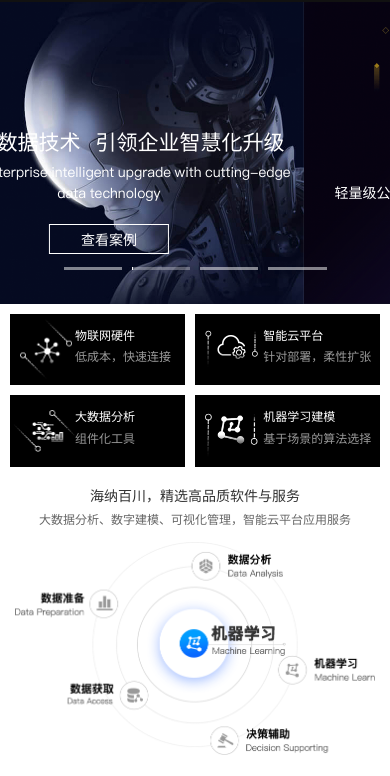
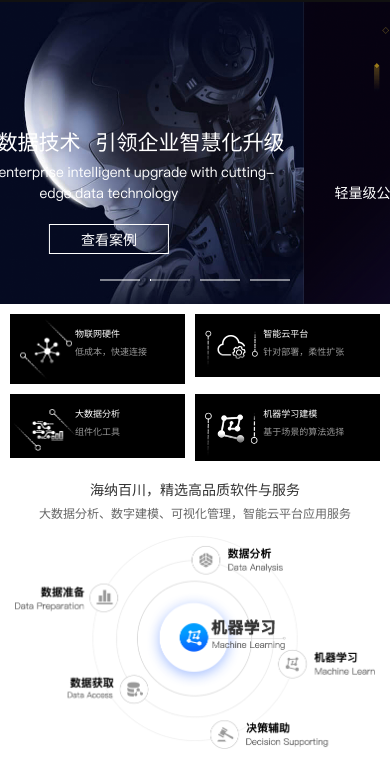
Before and after one commit to DouLu/sd-website, a plain HTML site: page index.html in a window 390 px wide. Shown: the part 42-818 px from the top of the page. Drawn offline with nearby package versions, Linux system fonts and the light colour scheme; a web font is replaced by a local one.

Commit message:
1、update

```diff
--- a/index.js
+++ b/index.js
@@ -5,6 +5,9 @@
  */
 window.onload = function () {
     // $('#sd_carousel').carousel('pause');
+
+    var topH = $('.carousel-inner').height() - 25;
+    $('#sd_carousel .carousel-indicators').css('top',topH);
 
     if(/Android|webOS|iPhone|iPod|BlackBerry/i.test(navigator.userAgent)) {
         //监听鼠标滚动
--- a/style.css
+++ b/style.css
@@ -1015,11 +1015,19 @@ footer a:hover{
         bottom: auto;
         top: 265px;
     }
+    .carousel-indicators li{
+        width: 40px;
+        height: 2px;
+    }
+    .carousel-indicators li.active:before{
+        height: 2px;
+    }
     .carousel-caption h3 {
         font-size: 21px;
     }
     .carousel-caption p {
         font-size: 14px;
+        padding: 0 20px;
     }
     .carousel-caption h3 span {
         margin-right: 15px;
@@ -1067,7 +1075,8 @@ footer a:hover{
         margin-bottom: 5px;
     }
     .feat-caption h3,.feat-caption p{
-        font-size: 12px;
+        /*font-size: 12px;*/
+        font-size: 9px;
     }
     .pro-feat1 .mobile-img{
         width: 52px;
```
